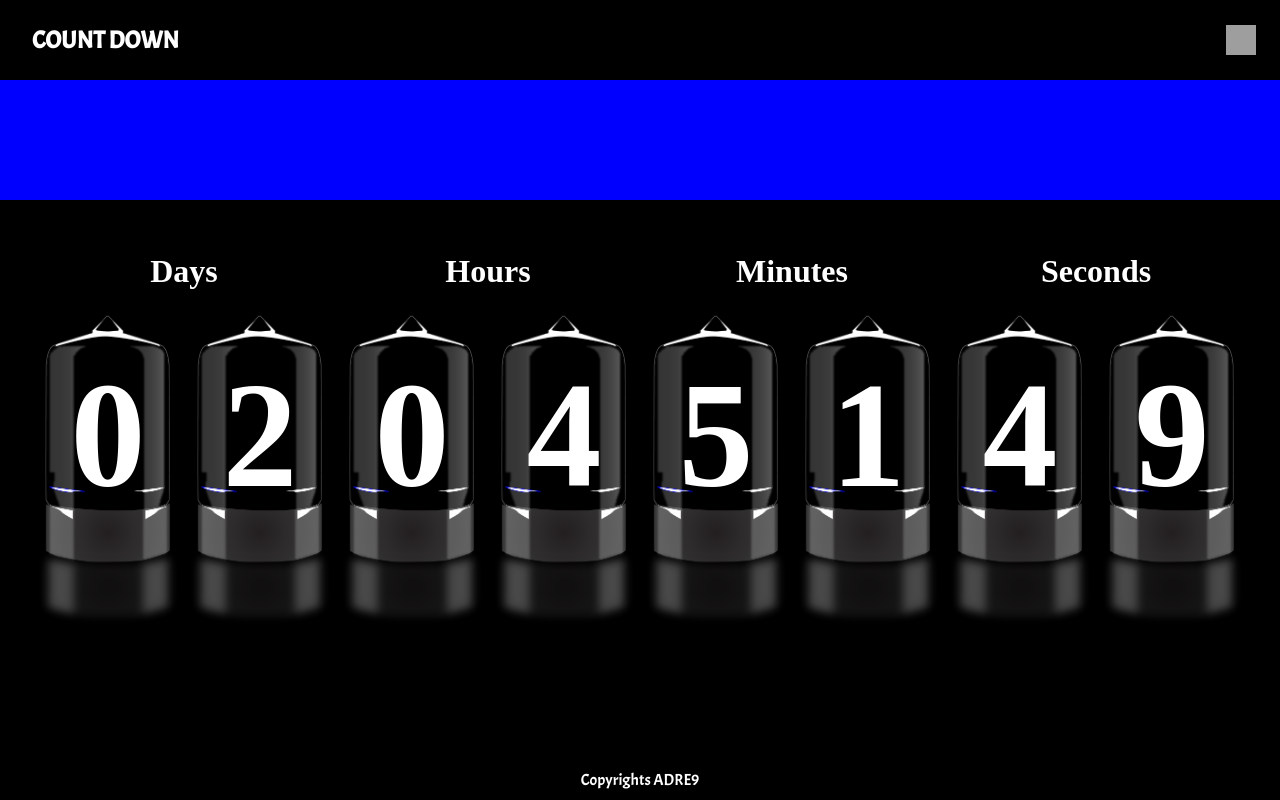
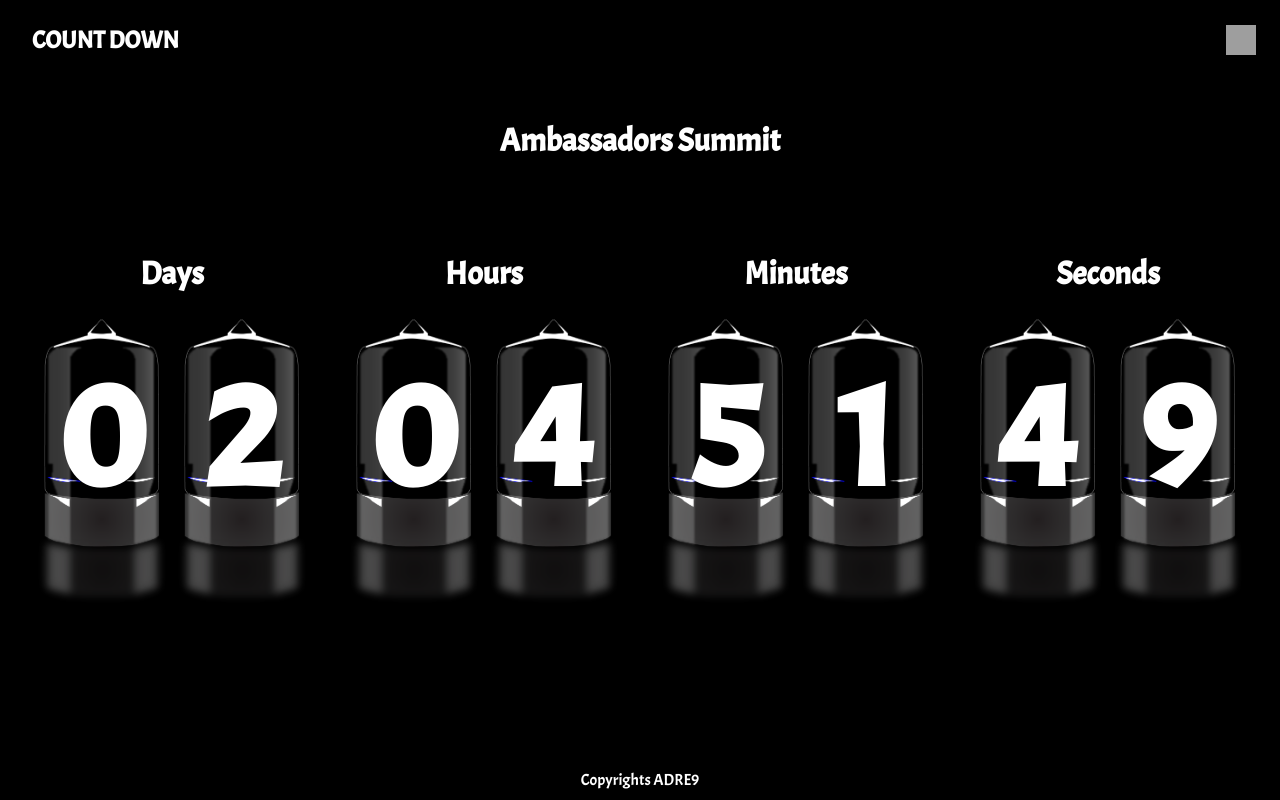
Before and after one commit to ADRE9/countdown-timer, a React (Create React App) app: page / in a window 1280 px wide. Built offline with nearby package versions, Linux system fonts and the light colour scheme; grey boxes are pictures that could not be loaded.

Commit message:
grid gap added for wider screens

```diff
--- a/src/components/Content.js
+++ b/src/components/Content.js
@@ -26,12 +26,22 @@ const StyledClockDiv = styled.div`
   padding:2rem;
   grid-template-rows:1;
   grid-template-columns:repeat(auto-fit,minmax(250px,1fr));
+
+  @media ${device.laptop}{
+  grid-gap: 2rem;
+  }
 `;
 
 const StyledHeadlineDiv = styled.div`
   width:100%;
+  display:flex;
+  align-items:center;
+  justify-content:center;
   height:15vh;
-  background-color:blue;
+`;
+
+const EventName = styled.h1`
+  color:white;
 `;
 
 const TimeDiv = styled.div`
@@ -57,17 +67,10 @@ const Content = () => {
     setTimeObj(countdown(eventTime))
   }, 1000);
 
-  /*useEffect(() => {
-
-    setInterval(function () {
-      setTimeObj(countdown(eventTime))
-    }, 1000);
-  },[timeObj,eventTime]);*/
-
   return (
     <StyledContentDiv>
       <StyledHeadlineDiv>
-
+        <EventName>Ambassadors Summit</EventName>
       </StyledHeadlineDiv>
       <StyledClockDiv>
         <GridItem>
--- a/src/index.css
+++ b/src/index.css
@@ -1,3 +1,7 @@
+*{
+  font-family: 'Acme', sans-serif;
+}
+
 body{
   margin:0;
   padding:0;
```
